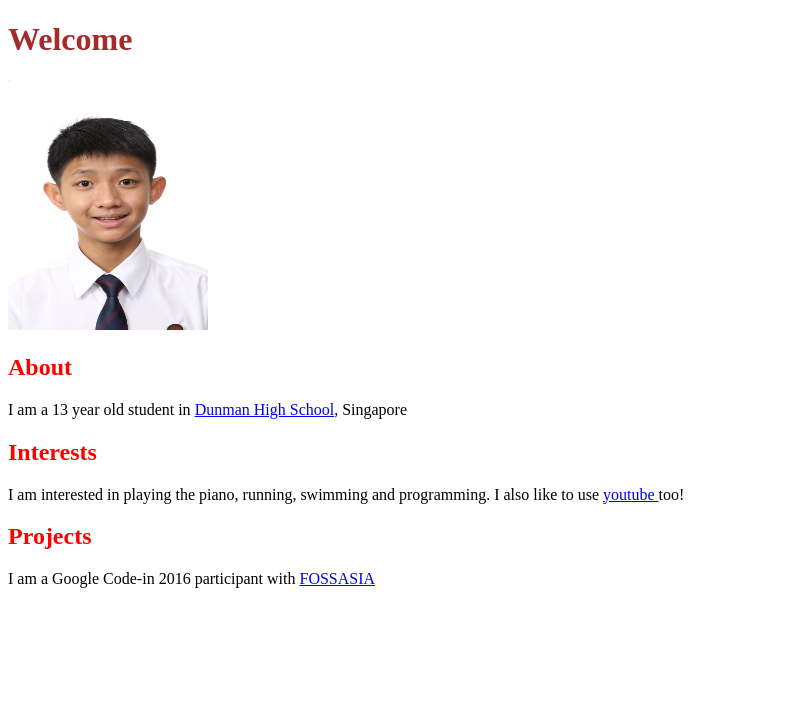
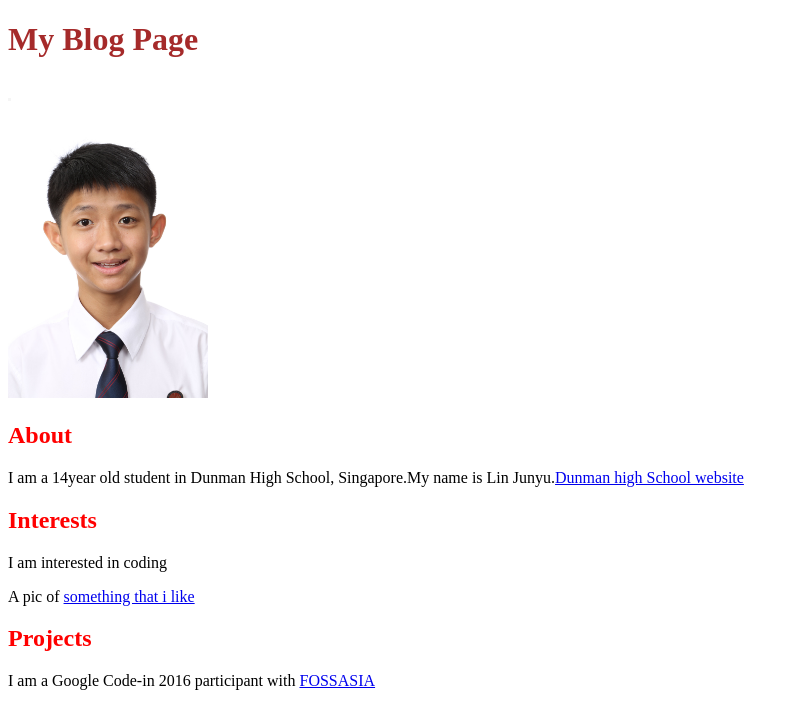
Before and after one commit to premierlin/dhsy2flinjunyu.github.io, a plain HTML site: page index.html in a window 1280 px wide. Shown: the whole page, without its empty margins (0-799 px from the left). Drawn offline with Linux system fonts and the light colour scheme.

Commit message:
Update index.html

```diff
--- a/index.html
+++ b/index.html
@@ -2,15 +2,18 @@
 <html>
   <head>
   <link rel="stylesheet" href="style.css" />
-    <title>My Personal Website</title>
+    <title>My Blog Page</title>
   </head>
   <body>
-<h1>Welcome</h1>
-    <img src="photo.jpg" width=200px height=250px/>
+<h1>My Blog Page</h1>
+    <br>
+    <img src="photo.jpg" width=200px height=300px>
     <h2>About</h2>
-    <p>I am a 13 year old student in <a href="dunmanhigh.moe.edu.sg/">  Dunman High School</a>, Singapore</p>
+    <p>I am a 14year old student in Dunman High School, Singapore.My name is Lin Junyu.<a href="http://dunmanhigh.moe.edu.sg/wp-content/uploads/website/index.html">Dunman high School website</a>
+
     <h2>Interests</h2>
-    <p>I am interested in playing the piano, running, swimming and programming. I also like to use <a href="www.youtube.com/"> youtube </a> too!</p>
+    <p>I am interested in coding</p>
+    <p> A pic of <a href="http://werehumans.com/wp-content/uploads/2016/04/CodingSnippet.jpg">something that i like</a>
     <h2>Projects</h2>
     <p> I am a Google Code-in 2016 participant with <a href="http://fossasia.org">FOSSASIA</a></p>
 
```
